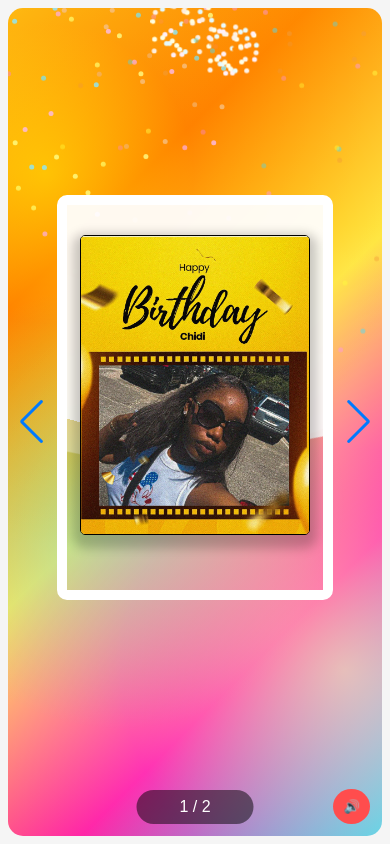
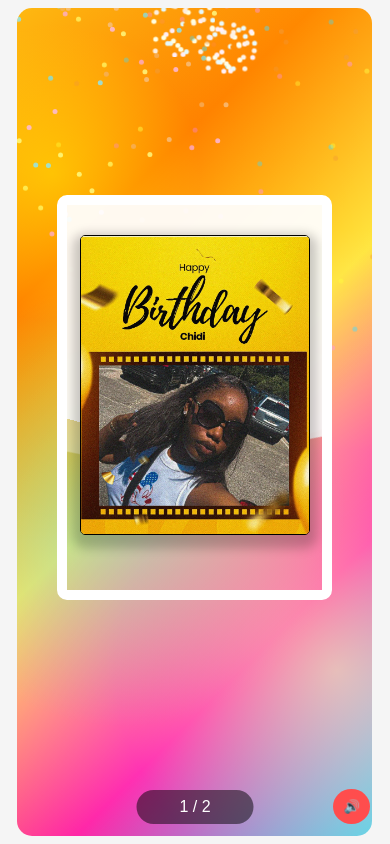
Before and after one commit to Ife-Banks/Happy-Birthday, a React (Vite) app: page /card in a window 390 px wide. Built offline with nearby package versions, Linux system fonts and the light colour scheme.

Commit message:
fixed swipe issue

```diff
--- a/src/Card.jsx
+++ b/src/Card.jsx
@@ -1,4 +1,4 @@
-import React, { useState } from 'react';
+import React, { useState, useEffect } from 'react';
 import { Swiper, SwiperSlide } from 'swiper/react';
 import { Navigation, Pagination } from 'swiper/modules';
 import 'swiper/css';
@@ -11,27 +11,50 @@ import cardImage from "../public/WhatsApp Image 2025-08-16 at 18.24.35_171028d0.
 const CardSlider = () => {
   const [currentSlide, setCurrentSlide] = useState(1);
   const totalSlides = 2;
+  const [isMobile, setIsMobile] = useState(false);
+
+  useEffect(() => {
+    const handleResize = () => {
+      setIsMobile(window.innerWidth < 768);
+    };
+
+    handleResize();
+    window.addEventListener('resize', handleResize);
+    return () => window.removeEventListener('resize', handleResize);
+  }, []);
 
   return (
     <div className="wrapper">
       <Swiper
         modules={[Navigation, Pagination]}
-        spaceBetween={40}
+        spaceBetween={isMobile ? 20 : 40}
         slidesPerView={1}
         centeredSlides={true}
         speed={500}
         loop={true}
         grabCursor={true}
-        navigation={true}
+        navigation={!isMobile} // Hide arrows on mobile
         pagination={{
           type: 'fraction',
           el: '.swiper-pagination',
           clickable: true,
         }}
+        // Touch improvements
+        touchRatio={0.5}
+        touchAngle={45}
+        shortSwipes={false}
+        longSwipes={false}
+        threshold={15}
+        followFinger={true}
+        resistance={true}
+        resistanceRatio={0.4}
+        touchStartPreventDefault={!isMobile}
+        edgeSwipeDetection={isMobile}
+        edgeSwipeThreshold={20}
         onSlideChange={(swiper) => setCurrentSlide(swiper.realIndex + 1)}
         onInit={(swiper) => setCurrentSlide(swiper.realIndex + 1)}
       >
-        {/* First Slide */}
+        {/* Your slides */}
         <SwiperSlide className="bg">
           {/* Your slide content */}
           <div className="pyro left">
@@ -90,9 +113,11 @@ const CardSlider = () => {
               </div>
             </div>
         </SwiperSlide>
+
+
+
       </Swiper>
 
-      {/* Custom pagination */}
       <div className="swiper-pagination"></div>
     </div>
   );
--- a/src/card.css
+++ b/src/card.css
@@ -21,8 +21,9 @@
         }
 
         .swiper {
-  width: 100%;
+  width: 95%;
   height: 100%;
+   -webkit-tap-highlight-color: transparent; /* Removes blue tap highlight on iOS */
 }
 
 .swiper-slide {
@@ -30,6 +31,12 @@
   justify-content: center;
   align-items: center;
   overflow: hidden;
+   touch-action: pan-x; /* Improves vertical scrolling within slides */
+  user-select: none; /* Prevents text selection during swipe */
+}
+.swiper-slide-active {
+  transition: transform 0.3s ease;
+    transform: scale(0.98);
 }
 
 .swiper-pagination {
```
